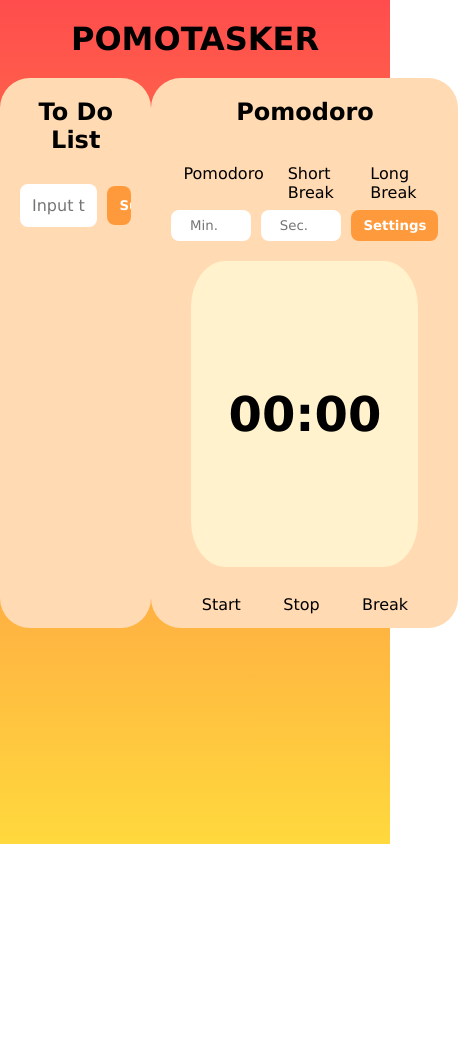
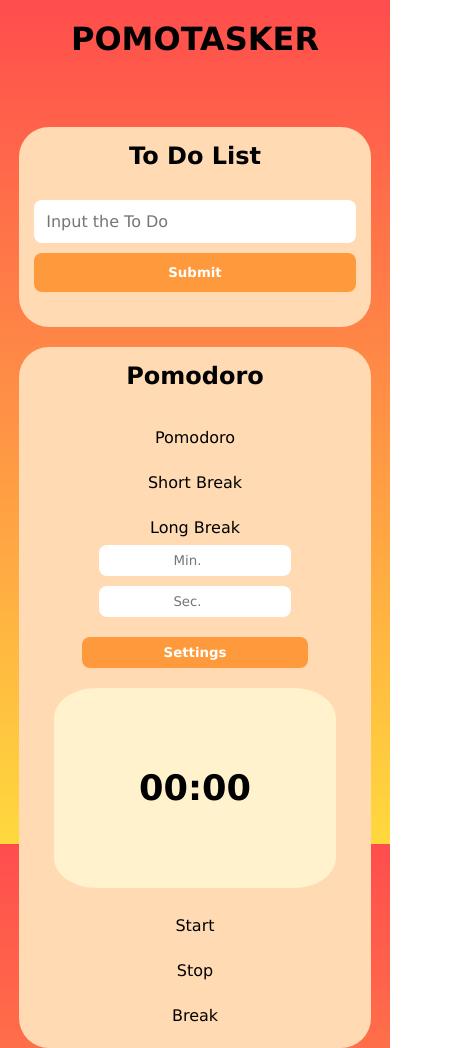
Before and after one commit to BerkeSn/Pomodoro-Web-Page, a plain HTML site: page homePage.html in a window 390 px wide. Shown: the whole page, 458 px wide, since content can reach past the window. Before the commit the page ends 844 px from the top, so only its background shows below. Drawn offline with Linux system fonts and the light colour scheme.

Commit message:
Update style.css

```diff
--- a/style.css
+++ b/style.css
@@ -3,6 +3,10 @@
     padding: 0;
     box-sizing: border-box;
     font-family:Verdana, Geneva, Tahoma, sans-serif;
+}
+
+html, body {
+    height: 100%;
 }
 
 body{
@@ -185,3 +189,102 @@ body{
     text-decoration: line-through;
     opacity: 0.6;
 }
+
+#todo-list {
+    max-height: 400px;
+    overflow-y: auto;
+    padding-right: 5px;
+}
+
+#todo-list::-webkit-scrollbar {
+    width: 2px;
+}
+
+#todo-list::-webkit-scrollbar-thumb {
+    background-color: #FF9A3C;
+    border-radius: 10px;
+}
+
+#todo-list::-webkit-scrollbar-track {
+    background-color: #FFDAB3;
+}
+
+/* Responsive */
+
+@media (min-width: 1550px) {
+    #section-1,
+    #section-2 {
+        max-width: 600px;
+        height: 650px;
+    }
+
+    #timer {
+        font-size: 4rem;
+    }
+
+    #todo-list {
+        max-height: 500px;
+    }
+}
+
+@media (max-width: 800px) {
+    .main-section {
+        flex-direction: column;
+        height: auto;
+        gap: 20px;
+        padding: 0 10px;
+    }
+
+    #section-1,
+    #section-2 {
+        width: 100%;
+        max-width: 95%;
+        height: auto;
+        padding: 15px;
+    }
+
+    #todo-form {
+        flex-direction: column;
+        gap: 10px;
+    }
+
+    #todo-input, #todo-submit {
+        width: 100%;
+    }
+
+    #timer {
+        font-size: 2.2rem;
+        height: 200px;
+    }
+
+    #time-setter {
+        flex-direction: column;
+        align-items: center;
+    }
+
+    #time-setter input {
+        width: 60%;
+    }
+
+    #time-setter button {
+        width: 70%;
+        margin-top: 10px;
+    }
+
+    #section-2 .up-buttons,
+    #section-2 .down-buttons {
+        flex-direction: column;
+        gap: 10px;
+        align-items: center;
+    }
+
+    #section-2 a {
+        width: 70%;
+        text-align: center;
+    }
+
+    #footer {
+        font-size: 0.9rem;
+        padding: 20px 10px;
+    }
+}
```
